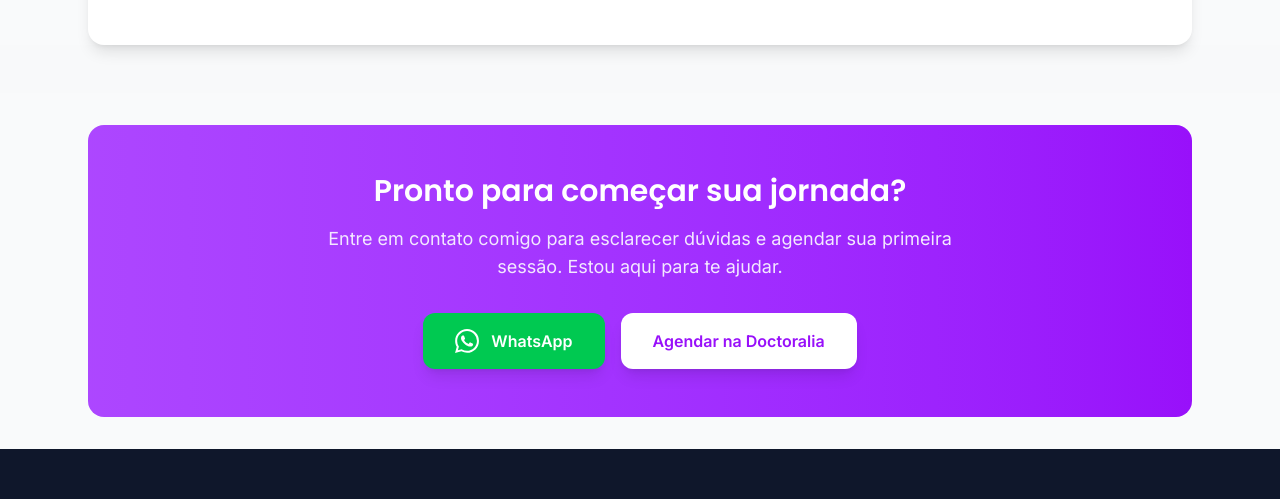
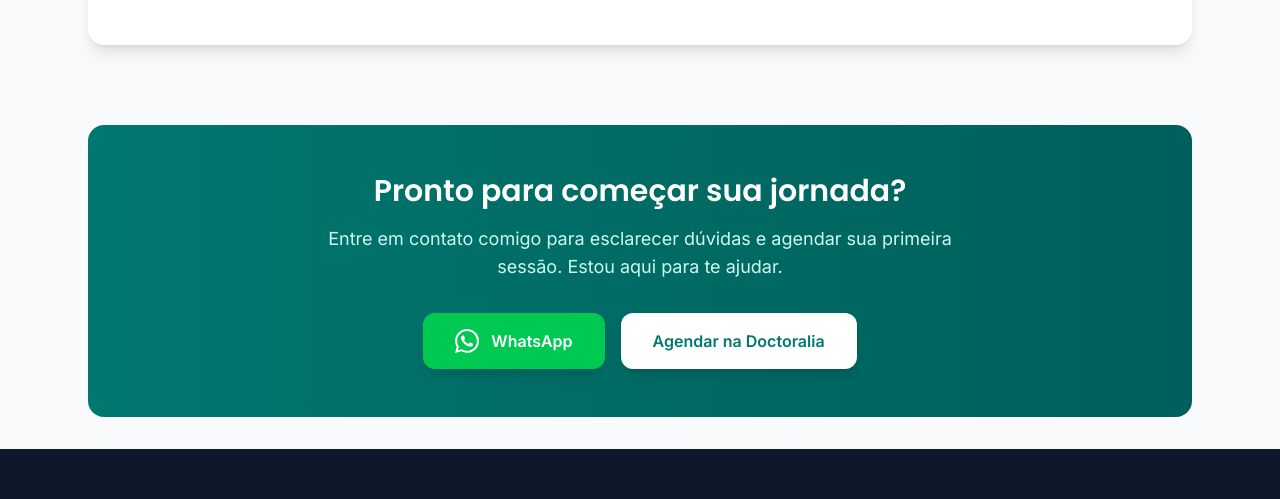
Before and after one commit to brtiago/portfolio-ninna-merces, an Astro site: page / in a window 1280 px wide. Shown: the part 3404-3903 px from the top of the page. Built offline with nearby package versions, Linux system fonts and the light colour scheme; Astro itself is replaced by a stand-in of ours.

Commit message:
design new color pallete

```diff
--- a/src/components/sections/Contact.astro
+++ b/src/components/sections/Contact.astro
@@ -1,14 +1,14 @@
 ---
 import siteConfig from '../../data/site-config.json';
 ---
-<section class="p-4 sm:p-6 lg:p-8 bg-gray-50" id="contato">
+<section class="p-4 sm:p-6 lg:p-8 bg-slate-50" id="contato">
   <div class="max-w-6xl mx-auto px-4 sm:px-6">
     <!-- CTA para Contato -->
-      <div class="bg-gradient-to-r from-purple-500 to-purple-600 rounded-2xl p-6 sm:p-8 lg:p-12 text-center text-white">
+    <div class="bg-gradient-to-r from-teal-700 to-teal-800 rounded-2xl p-6 sm:p-8 lg:p-12 text-center text-white">
       <h3 class="text-xl sm:text-2xl lg:text-3xl font-semibold mb-4 font-['Poppins']">
         Pronto para começar sua jornada?
       </h3>
-        <p class="text-purple-100 text-base sm:text-lg mb-6 sm:mb-8 max-w-2xl mx-auto">
+      <p class="text-teal-100 text-base sm:text-lg mb-6 sm:mb-8 max-w-2xl mx-auto">
         Entre em contato comigo para esclarecer dúvidas e agendar sua primeira sessão. Estou aqui para te ajudar.
       </p>
 
@@ -29,7 +29,7 @@ import siteConfig from '../../data/site-config.json';
           href={`${siteConfig.doctoralia}`}
           target="_blank"
           rel="noopener noreferrer"
-            class="w-full sm:w-auto bg-white text-purple-600 hover:bg-gray-100 px-6 sm:px-8 py-3 sm:py-4 rounded-xl font-semibold transition-all duration-200 shadow-lg hover:shadow-xl transform hover:-translate-y-1 text-sm sm:text-base"
+          class="w-full sm:w-auto bg-white text-teal-700 hover:bg-slate-100 px-6 sm:px-8 py-3 sm:py-4 rounded-xl font-semibold transition-all duration-200 shadow-lg hover:shadow-xl transform hover:-translate-y-1 text-sm sm:text-base"
         >
           Agendar na Doctoralia
         </a>
```
Lines whose indentation alone changed are shown as unchanged.
